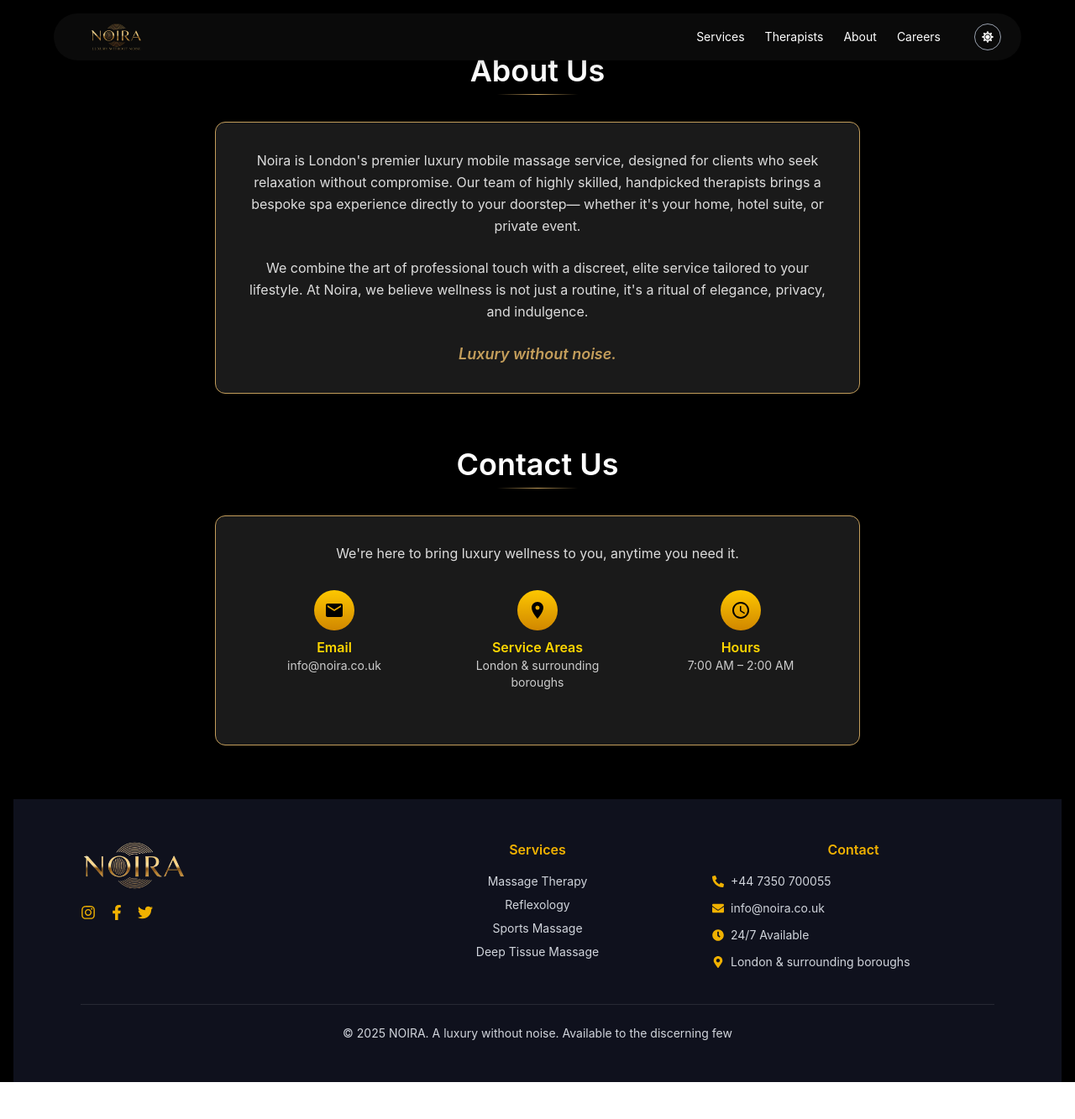
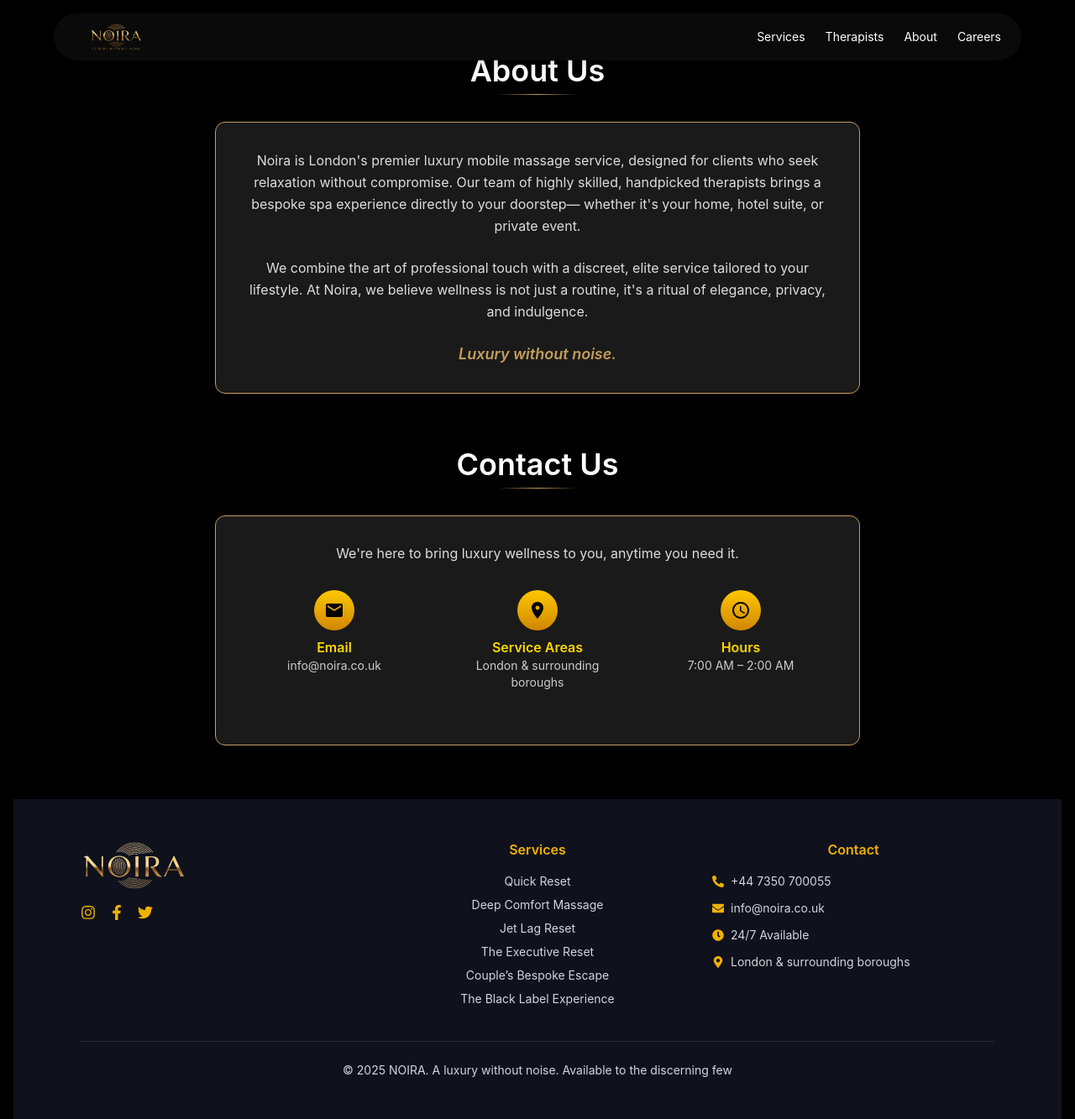
Before and after one commit to Sah-Abhishek/noira, a React (Vite) app: page /about in a window 1280 px wide. Shown: the whole page at 84% size. Before the commit the page ends 1289 px from the top, so only its background shows below. Built offline with nearby package versions, Linux system fonts and the light colour scheme; what ldrs would draw is missing.

Commit message:
Edited navbar

```diff
--- a/src/components/FooterSection.jsx
+++ b/src/components/FooterSection.jsx
@@ -29,7 +29,7 @@
           </div>
 
           <div className="flex gap-4 text-yellow-500 text-lg">
-            <a href="#" aria-label="Instagram" className="hover:opacity-80">
+            <a href="https://www.instagram.com/noira_london?igsh=MTNsN3E0YTJ0MDU3Zw==" aria-label="Instagram" className="hover:opacity-80">
               <FaInstagram />
             </a>
             <a href="#" aria-label="Facebook" className="hover:opacity-80">
@@ -45,10 +45,12 @@
         <div>
           <h4 className="text-yellow-500 font-semibold mb-4">Services</h4>
           <ul className={`space-y-2 text-sm ${mutedText}`}>
-            <li>Massage Therapy</li>
-            <li>Reflexology</li>
-            <li>Sports Massage</li>
-            <li>Deep Tissue Massage</li>
+            <li>Quick Reset</li>
+            <li>Deep Comfort Massage</li>
+            <li>Jet Lag Reset</li>
+            <li>The Executive Reset</li>
+            <li>Couple’s Bespoke Escape</li>
+            <li>The Black Label Experience</li>
           </ul>
         </div>
 
--- a/src/components/Navbar.jsx
+++ b/src/components/Navbar.jsx
@@ -68,19 +68,19 @@
         </a>
 
         {/* Theme Toggle Button */}
-        <button
-          onClick={toggleTheme}
-          className="ml-4 text-sm p-2 rounded-full border border-gray-400 hover:bg-gray-200 dark:hover:bg-gray-700 transition"
-          title={`${isDarkMode ? "light" : "dark"} mode`}
-        >
-          {isDarkMode ? <FaSun /> : <FaMoon />}
-        </button>
+        {/* <button */}
+        {/*   onClick={toggleTheme} */}
+        {/*   className="ml-4 text-sm p-2 rounded-full border border-gray-400 hover:bg-gray-200 dark:hover:bg-gray-700 transition" */}
+        {/*   title={`${isDarkMode ? "light" : "dark"} mode`} */}
+        {/* > */}
+        {/*   {isDarkMode ? <FaSun /> : <FaMoon />} */}
+        {/* </button> */}
       </div>
 
       {/* Mobile Nav */}
       {isOpen && (
         <div
-          className={`absolute top-14 left-0 w-full px-6 py-4 flex flex-col items-start gap-4 md:hidden transition-all duration-300 ${isDarkMode ? "bg-[#111] text-white" : "bg-white text-black"
+          className={`absolute rounded-xl backdrop-blur-md bg-opacity-40 mt-5 top-14 left-0 w-full px-6 py-4 flex flex-col items-start gap-4 md:hidden transition-all duration-300 ${isDarkMode ? "bg-[#111] text-white" : "bg-white text-black"
             }`}
         >
           <a
@@ -120,20 +120,20 @@
           </a>
 
           {/* Theme Toggle - Mobile */}
-          <button
-            onClick={toggleTheme}
-            className="mt-2 flex items-center gap-2 text-sm px-3 py-1 border rounded-full border-gray-400 hover:bg-gray-200 dark:hover:bg-gray-700 transition"
-          >
-            {isDarkMode ? (
-              <>
-                <FaSun /> Light Mode
-              </>
-            ) : (
-              <>
-                <FaMoon /> Dark Mode
-              </>
-            )}
-          </button>
+          {/* <button */}
+          {/*   onClick={toggleTheme} */}
+          {/*   className="mt-2 flex items-center gap-2 text-sm px-3 py-1 border rounded-full border-gray-400 hover:bg-gray-200 dark:hover:bg-gray-700 transition" */}
+          {/* > */}
+          {/*   {isDarkMode ? ( */}
+          {/*     <> */}
+          {/*       <FaSun /> Light Mode */}
+          {/*     </> */}
+          {/*   ) : ( */}
+          {/*     <> */}
+          {/*       <FaMoon /> Dark Mode */}
+          {/*     </> */}
+          {/*   )} */}
+          {/* </button> */}
         </div>
       )}
     </nav>
```
